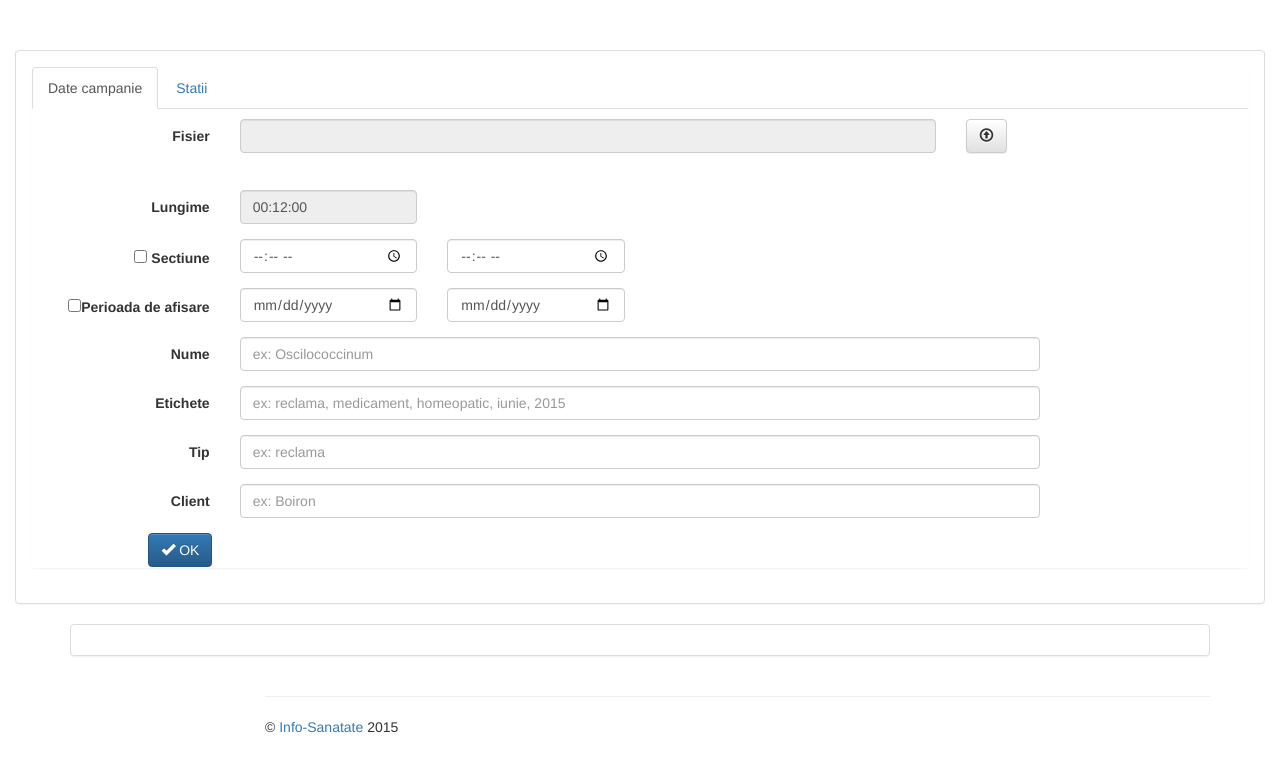
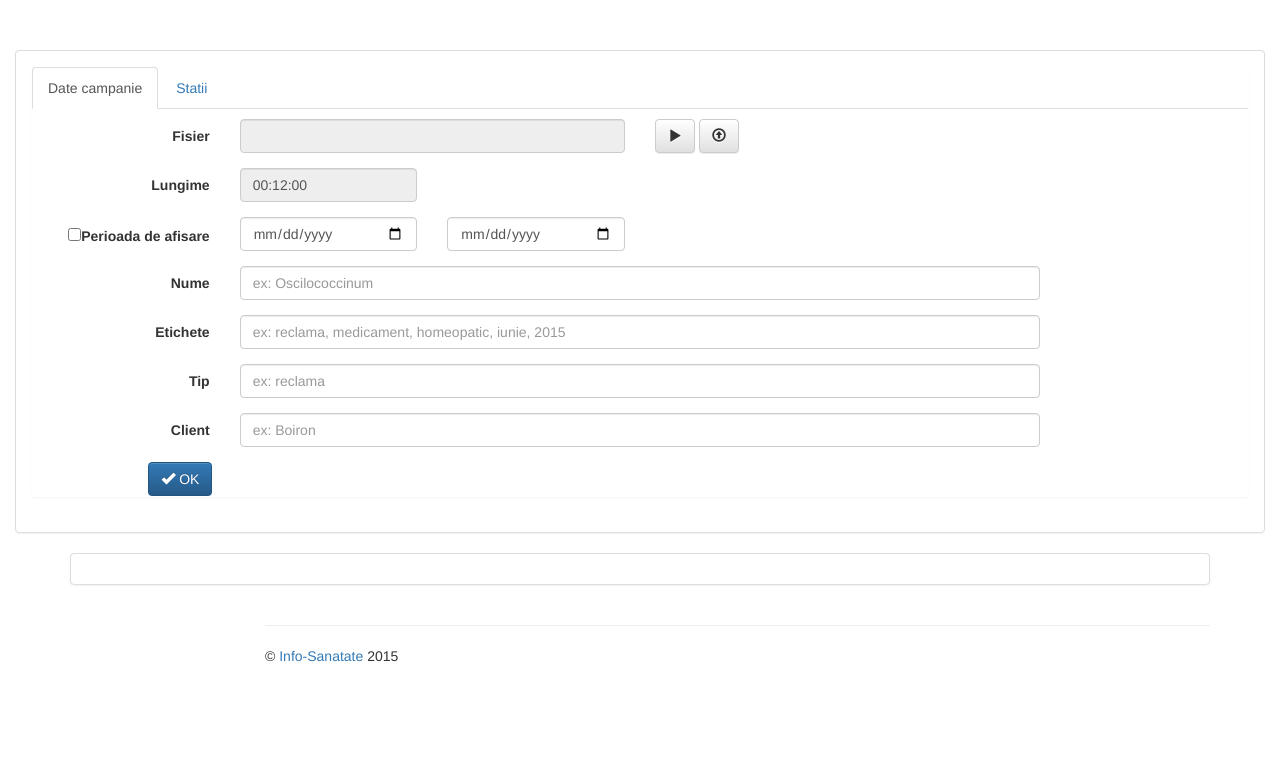
Before and after one commit to urucualex/digitalnet, a PHP site: the page made by application/views/media.php in a window 1280 px wide. Shown: the top 758 px of the page. Run offline with PHP 8.4, Linux system fonts and the light colour scheme; the template is opened without the code that fills it, so the values that code supplies are empty; some libraries are stand-ins or nearby versions.

Commit message:
Changes in media edit view

```diff
--- a/application/views/media.php
+++ b/application/views/media.php
@@ -25,7 +25,7 @@
 			    								value="<?=(array_key_exists('mediaId', $media)) ? $media['mediaId'] : ''?>"
 				    					/>
 				    					<label class="col-sm-2 control-label">Fisier</label>
-				    					<div class="col-sm-7">
+				    					<div class="col-sm-4">
 				    						<input 	type="text"
 				    								readonly="readonly"
 				    								class="form-control"
@@ -33,11 +33,14 @@
 				    								value="<?=(array_key_exists('file', $media)) ? $media['file'] : ''?>"
 				    						/>
 				    					</div>
-				    					<div class="col-sm-1">
+				    					<div class="col-sm-2">
+				    						<button type="button" class="btn btn-default">
+				    							<span class="glyphicon glyphicon-play"></span>
+				    						</button>
 				    						<label for="file" class="btn btn-default">
 				    							<span class="glyphicon glyphicon-upload"></span>
 				    						</label>
-			    							<div style="visibility: hidden; display: inline-block">
+			    							<div style="visibility: hidden; display: inline-block; width: 20px;">
 			    								<input 	id="file"
 			    										type="file"
 			    										name="filename"
@@ -59,7 +62,7 @@
 				    					</div>
 				    				</div>
 
-				    				<div class="form-group">
+				    				<!--div class="form-group">
 				    					<input type="hidden" name="useSection" value="0">
 				    					<label class="col-sm-2 control-label">
 				    						<input 	type="checkbox"
@@ -82,7 +85,7 @@
 				    								value="<?=(array_key_exists('playEnd', $media)) ? $media['playEnd'] : ''?>"
 				    						/>
 				    					</div>
-				    				</div>
+				    				</div-->
 
 
 				    				<div class="form-group">
```
